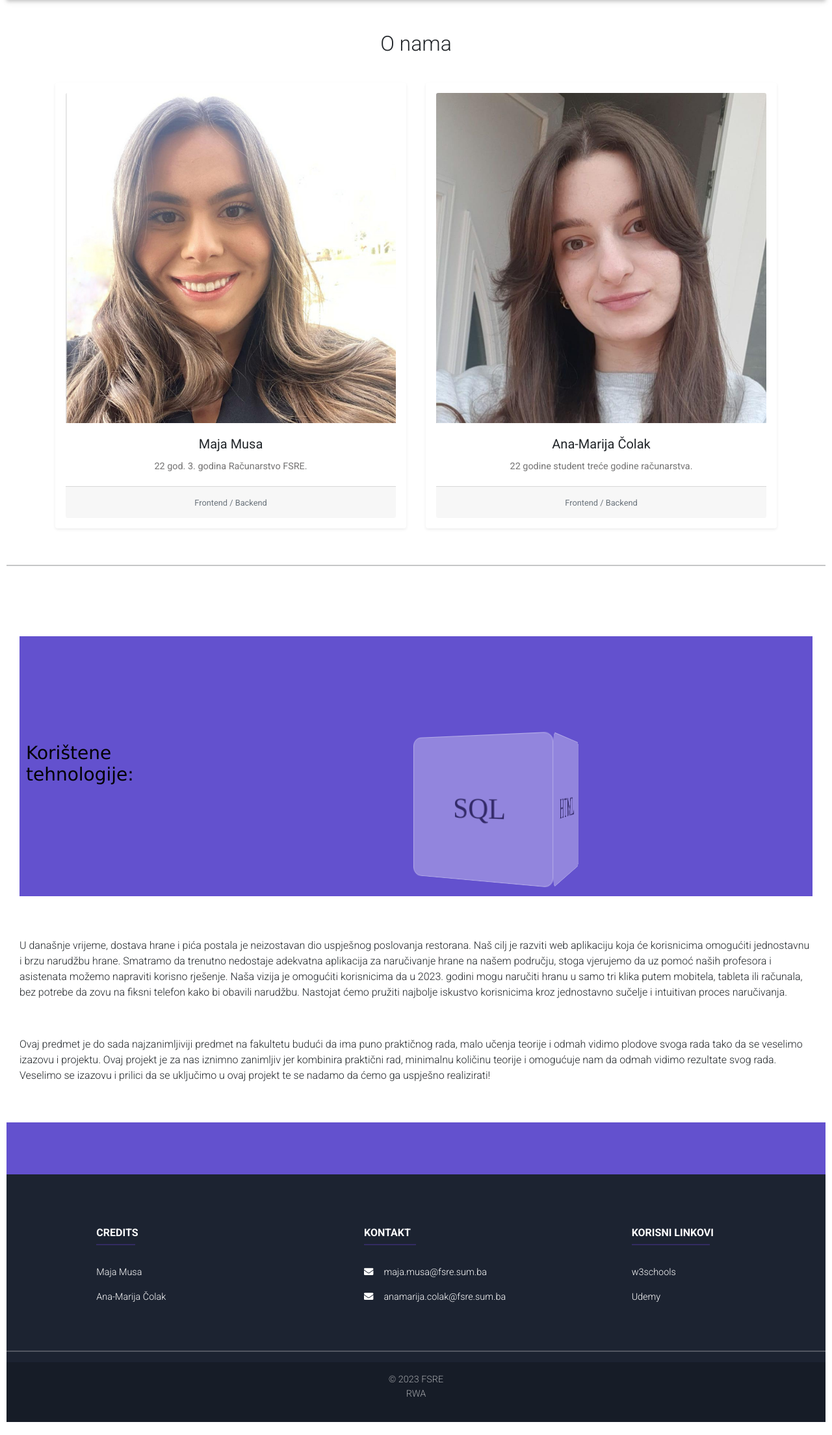
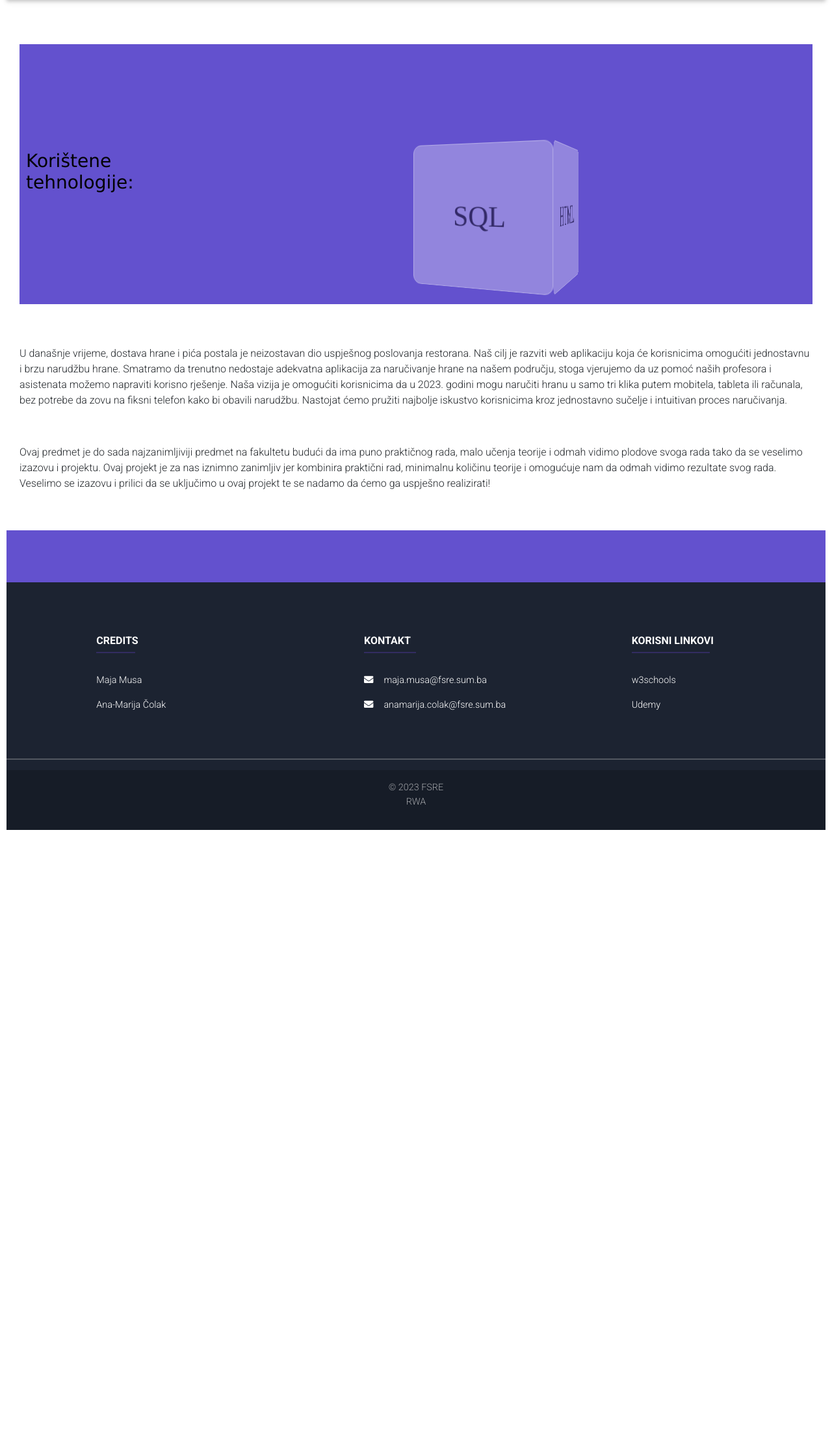
Before and after one commit to anamarijaaa5/food-ordering, a PHP site: page /informacije.php in a window 1280 px wide. Shown: the part 104-2312 px from the top of the page at 65% size. After the commit the page ends 1381 px from the top, so only its background shows below. Run offline with PHP 8.4, Linux system fonts and the light colour scheme; some libraries are stand-ins or nearby versions.

Commit message:
Update informacije.php

```diff
--- a/informacije.php
+++ b/informacije.php
@@ -206,48 +206,6 @@ session_start();
 
   <br><br>
 
-
-  <div id="onama">
-    <h2 style="text-align: center;">O nama</h2>
-
-    <div class="container mt-4">
-      <div class="row">
-        <div class="col-md-6">
-          <div class="card mb-4 shadow-sm">
-            <img src="slike/maja.png" class="card-img-top img-fluid" alt="slika">
-            <div class="card-body">
-              <h5 class="card-title">Maja Musa</h5>
-              <p class="card-text">22 god. 3. godina Računarstvo FSRE.</p>
-            </div>
-            <div class="card-footer">
-              <small class="text-muted">Frontend / Backend</small>
-            </div>
-          </div>
-        </div>
-        <div class="col-md-6">
-          <div class="card mb-4 shadow-sm">
-            <img src="slike/anamarija.png" class="card-img-top img-fluid" alt="slika anamarija">
-            <div class="card-body">
-              <h5 class="card-title">Ana-Marija Čolak</h5>
-              <p class="card-text">22 godine student treće godine računarstva.</p>
-            </div>
-            <div class="card-footer">
-              <small class="text-muted">Frontend / Backend</small>
-            </div>
-          </div>
-        </div>
-      </div>
-    </div>
-
-
-
-
-
-  </div>
-  <hr>
-  <br><br><br>
-
-
   <div id="oprojektu" style="padding:20px">
 
     <div id="citava_animacija">
```
